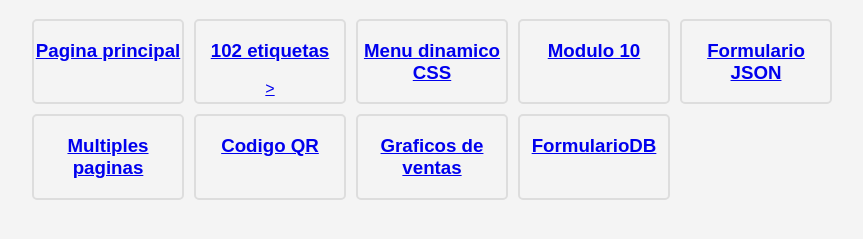
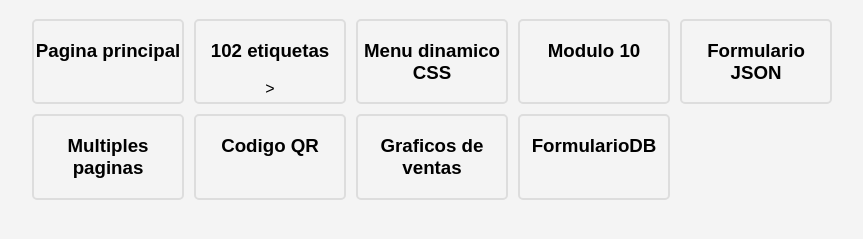
Before and after one commit to CedanoDev/proyectoFinal, a plain HTML site: page index.html in a window 1280 px wide. Shown: the part 81-320 px from the top of the page, without its empty margins (208-1071 px from the left). Drawn offline with Linux system fonts and the light colour scheme.

Commit message:
Update styles.css

```diff
--- a/styles.css
+++ b/styles.css
@@ -19,7 +19,12 @@ h1 {
     display: grid;
     grid-template-columns: repeat(auto-fill, minmax(150px, 1fr));
     gap: 10px;
+    text-align: center;
 }
+a {
+            text-decoration: none;
+            color: inherit;
+        }
 
 .cover {
     display: block;
```
